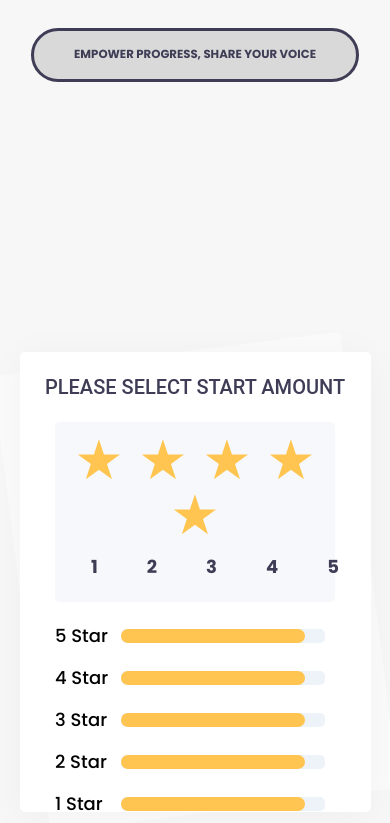
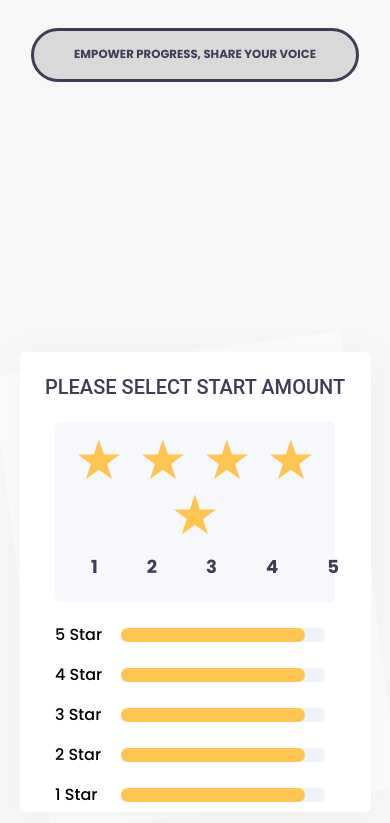
Before and after one commit to shamsadanam/curly-doodle-poup-redirect, a plain HTML site: page index.html in a window 390 px wide. Shown: the part 277-1100 px from the top of the page. Drawn offline with nearby package versions, Linux system fonts and the light colour scheme.

Commit message:
ssm font size issue fixed

```diff
--- a/assets/css/style.css
+++ b/assets/css/style.css
@@ -202,7 +202,7 @@ nav .logo img{
 
 .contentBox_back{
     position: absolute;
-        max-width: 480px;
+    max-width: 480px;
     width: 100%;
     max-height: 460px;
     height: 100%;
@@ -279,7 +279,7 @@ nav .logo img{
 
 .ratting_progress_value p {
     width: 15%;
-    font-size: 18px;
+    font-size: 16px;
     font-weight: 500;
 }
 
@@ -364,6 +364,7 @@ nav .logo img{
 
     .ratting_progress_value p {
         width: 20%;
+        font-size: 16px;
     }
 
     .start-number {
```
